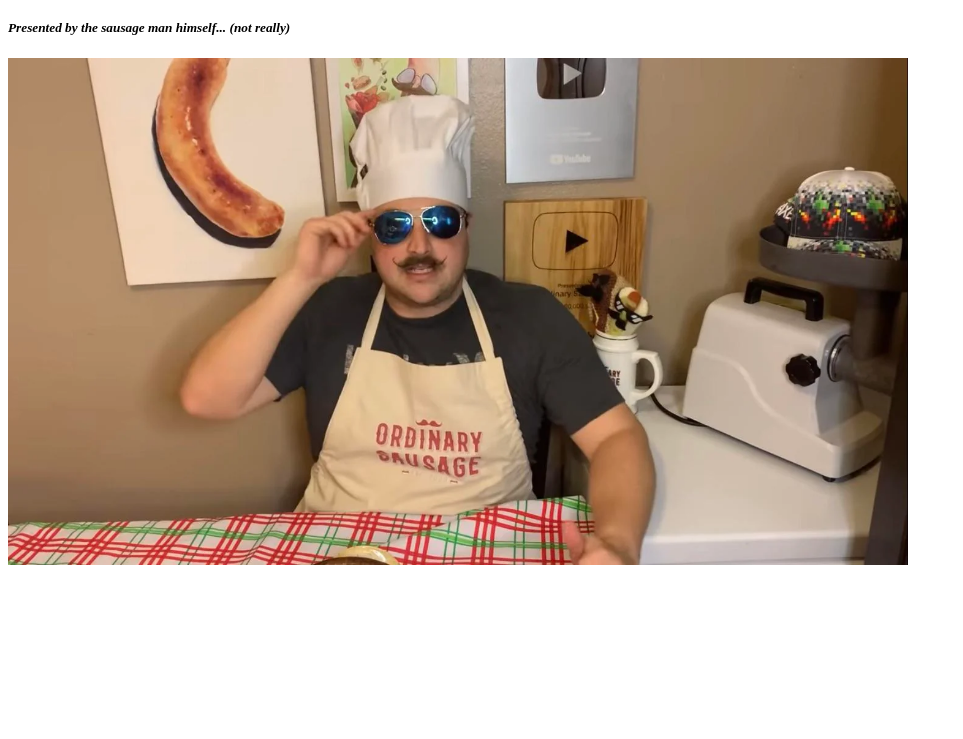
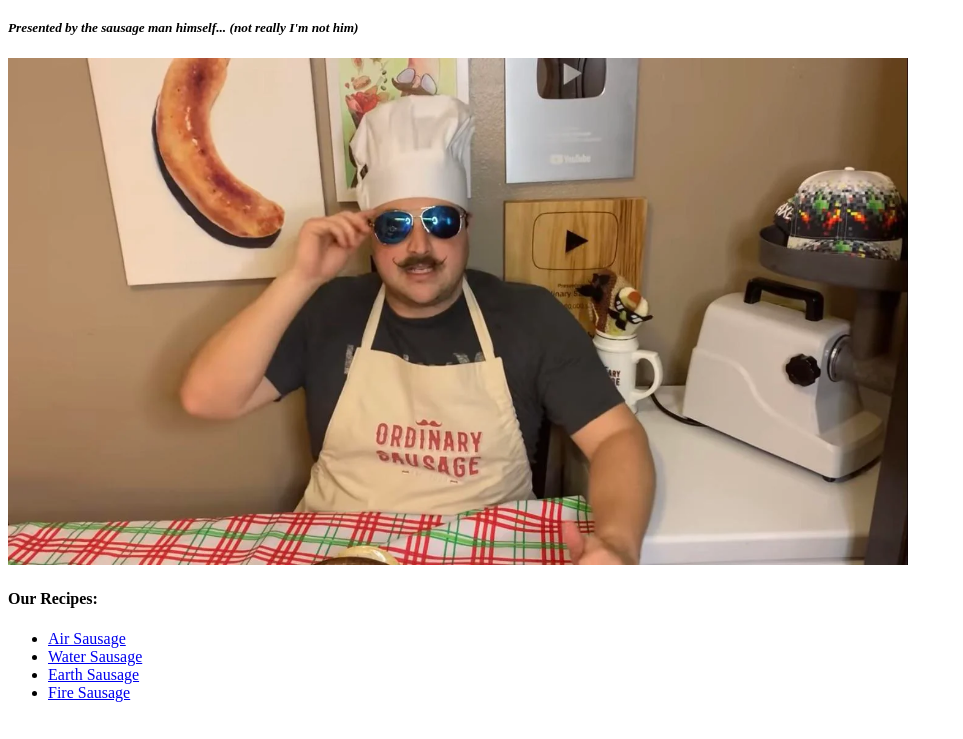
Before and after one commit to kerteler321/odin--recipes, a plain HTML site: page index.html in a window 1280 px wide. Shown: the part 61-800 px from the top of the page, without its empty margins (0-963 px from the left). Drawn offline with Linux system fonts and the light colour scheme.

Commit message:
Set up boilerplate for recipe files

```diff
--- a/index.html
+++ b/index.html
@@ -1,5 +1,5 @@
 <!DOCTYPE html>
-<html>
+<html lang="en">
     <head>
         <meta charset="UTC-8">
         <meta name="viewport" content="width=device-width, initial-scale=1.0">
@@ -7,9 +7,15 @@
     </head>
     <body>
         <h1>The Four Sausages</h1>
-        <h5><i>Presented by the sausage man himself... (not really)</i></h5>
+        <h5><i>Presented by the sausage man himself... (not really I'm not him)</i></h5>
         <p><img src="./sausage-man.jpg" alt="Mario the Sausage guy" width="900"></p>
-
+        <h4>Our Recipes:</h4>
+        <p><ul>
+            <li><a href="./recipes/air-sausage.html">Air Sausage</a></li>
+            <li><a href="./recipes/water-sausage.html">Water Sausage</a></li>
+            <li><a href="./recipes/earth-sausage.html">Earth Sausage</a></li>
+            <li><a href="./recipes/fire-sausage.html">Fire Sausage</a></li>
+        </ul></p>
     </body>
 
 </html>
```
Also changed, not shown: recipes/air-sausage.html (+11 -0 lines), recipes/earth-sausage.html (+11 -0 lines), recipes/fire-sausage.html (+11 -0 lines), recipes/water-sausage.html (+11 -0 lines).
